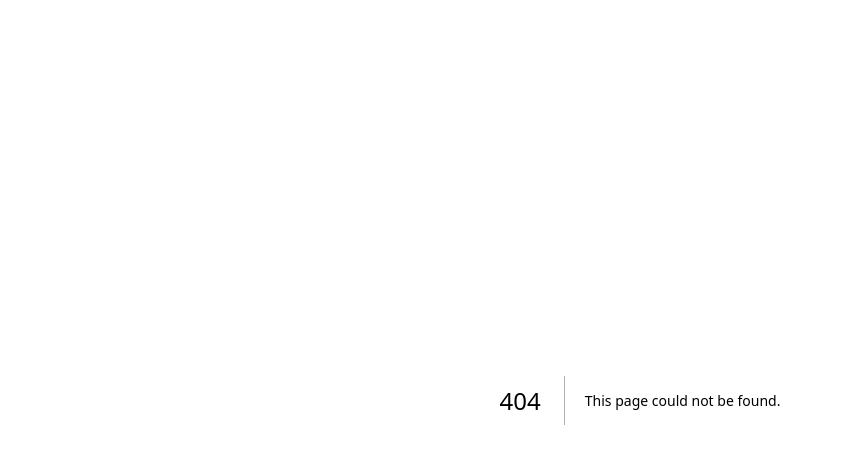
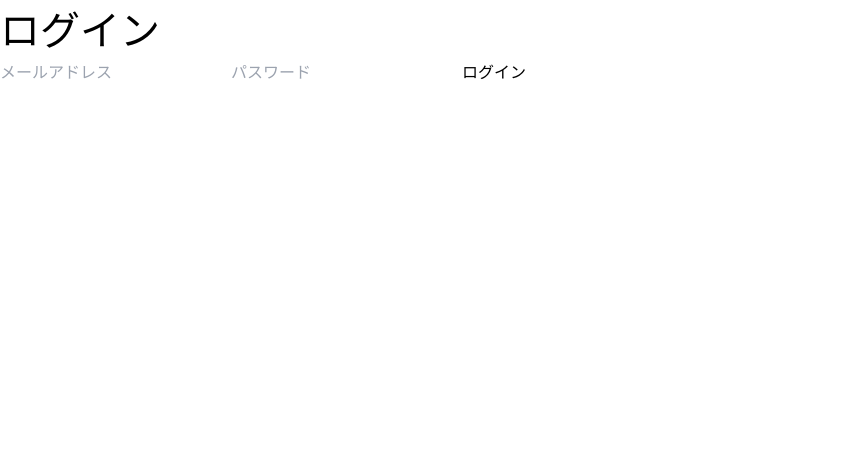
Before and after one commit to m-tange-ppp/next-market, a Next.js app: page /user/login in a window 1280 px wide. Before the commit this address had no page. Shown: the top 464 px of the page, without its empty margins (0-841 px from the left). Built offline with nearby package versions, Linux system fonts and the light colour scheme.

Commit message:
ログイン画面を作った

```diff
--- a/src/pages/_document.js
+++ b/src/pages/_document.jsx
@@ -2,7 +2,7 @@ import { Html, Head, Main, NextScript } from "next/document";
 
 export default function Document() {
     return (
-        <Html lang="en">
+        <Html lang="ja">
             <Head />
             <body>
                 <Main />
--- /dev/null
+++ b/src/pages/user/login.jsx
@@ -0,0 +1,51 @@
+import { useState } from "react";
+
+function Login() {
+    const [newUser, setNewUser] = useState({
+        email: "",
+        password: ""
+    });
+
+    async function handleSubmit(e) {
+        e.preventDefault();
+        try {
+            const response = await fetch("http://localhost:3000/api/user/login", {
+                method: "POST",
+                headers: {
+                    "Accept": "application/json",
+                    "Content-Type": "application/json"
+                },
+                body: JSON.stringify({
+                    email: newUser.email,
+                    password: newUser.password
+                })
+            });
+            const jsonData = await response.json();
+            localStorage.setItem("token", jsonData.token);
+            alert(jsonData.message);
+        } catch (error) {
+            alert("ログイン失敗");
+        }
+    }
+
+    function handleChange(e) {
+        setNewUser({
+            ...newUser,
+            [e.target.name]: e.target.value
+        });
+    }
+
+    return (
+        <div>
+            <h1>ログイン</h1>
+
+            <form onSubmit={handleSubmit}>
+                <input value={newUser.email} onChange={handleChange} type="text" name="email" placeholder="メールアドレス" required />
+                <input value={newUser.password} onChange={handleChange} type="password" name="password" placeholder="パスワード" required />
+                <button type="submit">ログイン</button>
+            </form>
+        </div>
+    );
+}
+
+export default Login;
--- /dev/null
+++ b/src/pages/user/register.jsx
@@ -0,0 +1,44 @@
+import { useState } from "react";
+
+function Register() {
+    const [name, setName] = useState("");
+    const [email, setEmail] = useState("");
+    const [password, setPassword] = useState("");
+
+    async function handleSubmit(e) {
+        e.preventDefault();
+        try {
+            const response = await fetch("http://localhost:3000/api/user/register", {
+                method: "POST",
+                headers: {
+                    "Accept": "application/json",
+                    "Content-Type": "application/json"
+                },
+                body: JSON.stringify({
+                    name: name,
+                    email: email,
+                    password: password
+                })
+            });
+            const jsonData = await response.json();
+            alert(jsonData.message);
+        } catch (error) {
+            alert(jsonData.message);
+        }
+    }
+
+    return (
+        <div>
+            <h1>ユーザー登録</h1>
+
+            <form onSubmit={handleSubmit}>
+                <input value={name} onChange={(e) => setName(e.target.value)} type="text" name="name" placeholder="名前" required />
+                <input value={email} onChange={(e) => setEmail(e.target.value)} type="text" name="email" placeholder="メールアドレス" required />
+                <input value={password} onChange={(e) => setPassword(e.target.value)} type="password" name="password" placeholder="パスワード" required />
+                <button type="submit">登録</button>
+            </form>
+        </div>
+    );
+}
+
+export default Register;
--- a/src/styles/globals.css
+++ b/src/styles/globals.css
@@ -2,7 +2,14 @@
 @tailwind components;
 @tailwind utilities;
 
-.h1-style {
-    color: red;
-    font-weight: 900;
+h1 {
+    font-size: 2.5rem;
 }
+
+h2 {
+    font-size: 2rem;
+}
+
+h3 {
+    font-size: 1.5rem;
+}
```
Also changed, not shown: src/pages/_app.jsx (renamed from src/pages/_app.js), src/pages/item/create.jsx (added), src/pages/item/delete.jsx (added), src/pages/item/read.jsx (added), src/pages/item/update.jsx (added).
